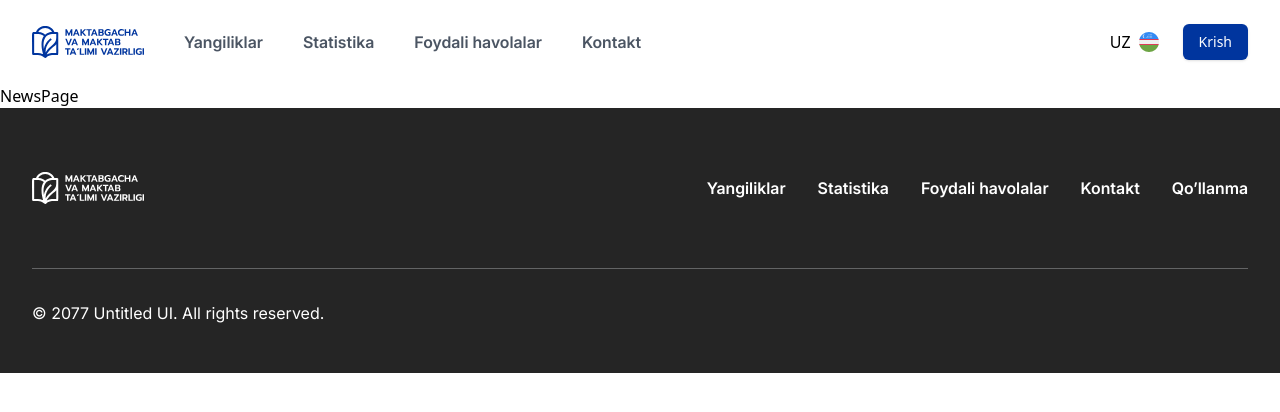
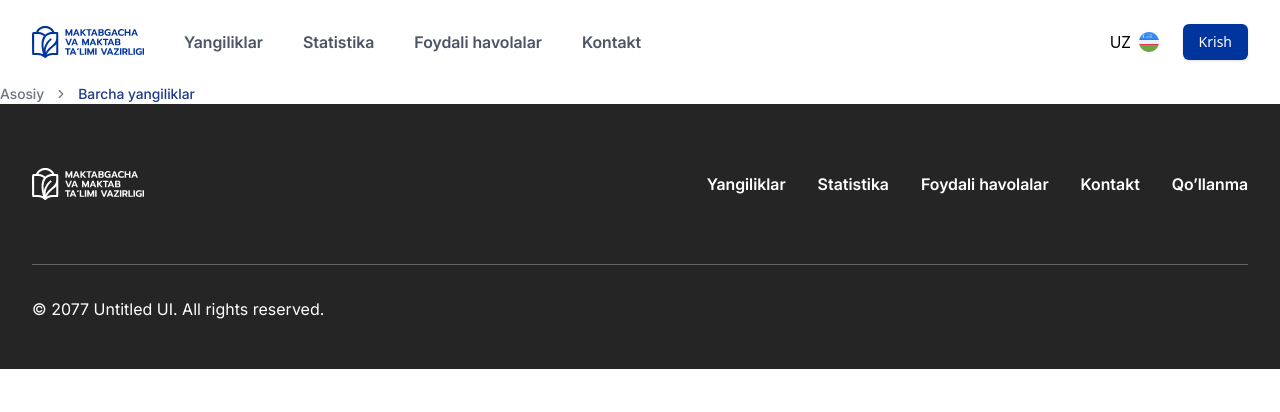
Before and after one commit to Bakha022/maktab_next, a Next.js app: page /news in a window 1280 px wide. Shown: the top 412 px of the page. Built offline with nearby package versions, Linux system fonts and the light colour scheme.

Commit message:
next routing change

```diff
--- a/next.config.ts
+++ b/next.config.ts
@@ -6,14 +6,14 @@ const nextConfig: NextConfig = {
   images: {
     unoptimized: true,
   },
-  async rewrites() {
-    return [
-      {
-        source: '/:path*',
-        destination: '/',
-      },
-    ];
-  },
+  // async rewrites() {
+  //   return [
+  //     {
+  //       source: '/:path*',
+  //       destination: '/',
+  //     },
+  //   ];
+  // },
 };
 
 export default nextConfig;
--- a/package.json
+++ b/package.json
@@ -19,6 +19,7 @@
     "next": "15.2.2",
     "react": "^19.0.0",
     "react-dom": "^19.0.0",
+    "react-is": "^19.0.0",
     "recharts": "^2.15.1",
     "tailwind-merge": "^3.0.2",
     "tailwindcss-animate": "^1.0.7"
--- a/src/app/news/page.tsx
+++ b/src/app/news/page.tsx
@@ -1,7 +1,10 @@
+import BreadcrumbNav from '@/components/BreadcrumbNav/BreadcrumbNav'
 import { AppLayout } from '@/layouts/AppLayout';
 
 const NewsPage = () => {
-  return <AppLayout>NewsPage</AppLayout>;
+  return <AppLayout>
+    <BreadcrumbNav/>
+  </AppLayout>;
 };
 
 export default NewsPage;
--- a/src/containers/News.tsx
+++ b/src/containers/News.tsx
@@ -29,7 +29,7 @@ const data = [
 
 const News = () => {
   return (
-    <div id='news' className="my-20">
+    <div id="news" className="my-20">
       <Explanation
         title={'Yangiliklar bilan tanishing'}
         subtitle={'Yangiliklar'}
```
Also changed, not shown: 2 other files (tests, documents, lock files or other folders).
